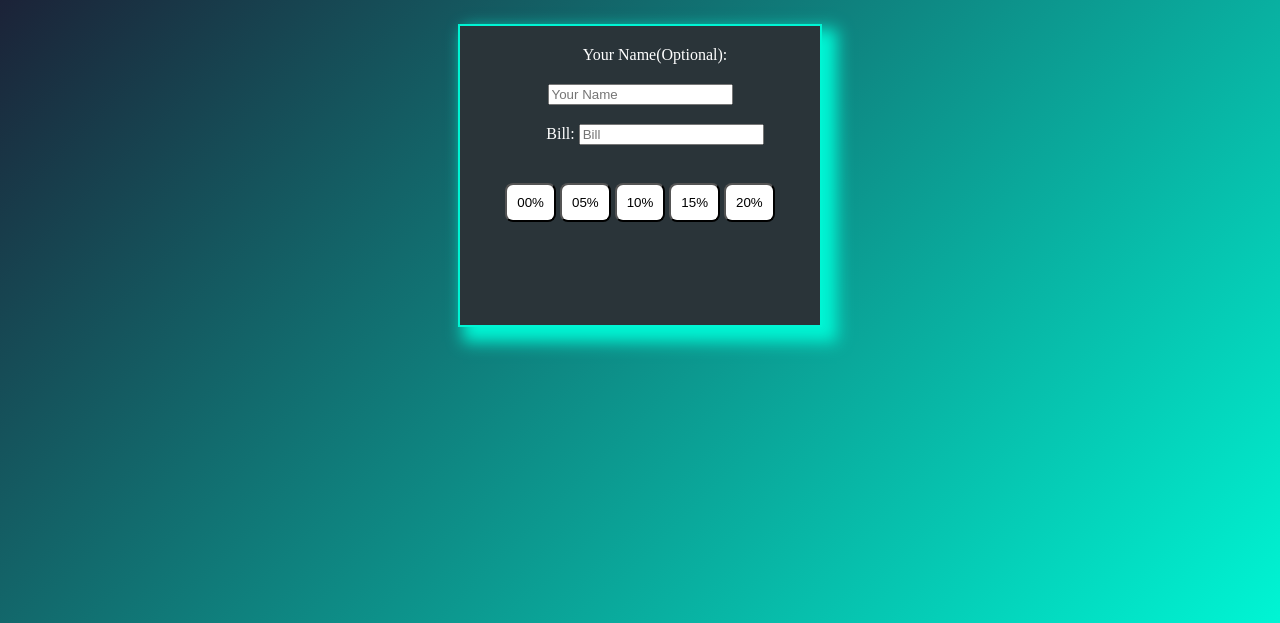
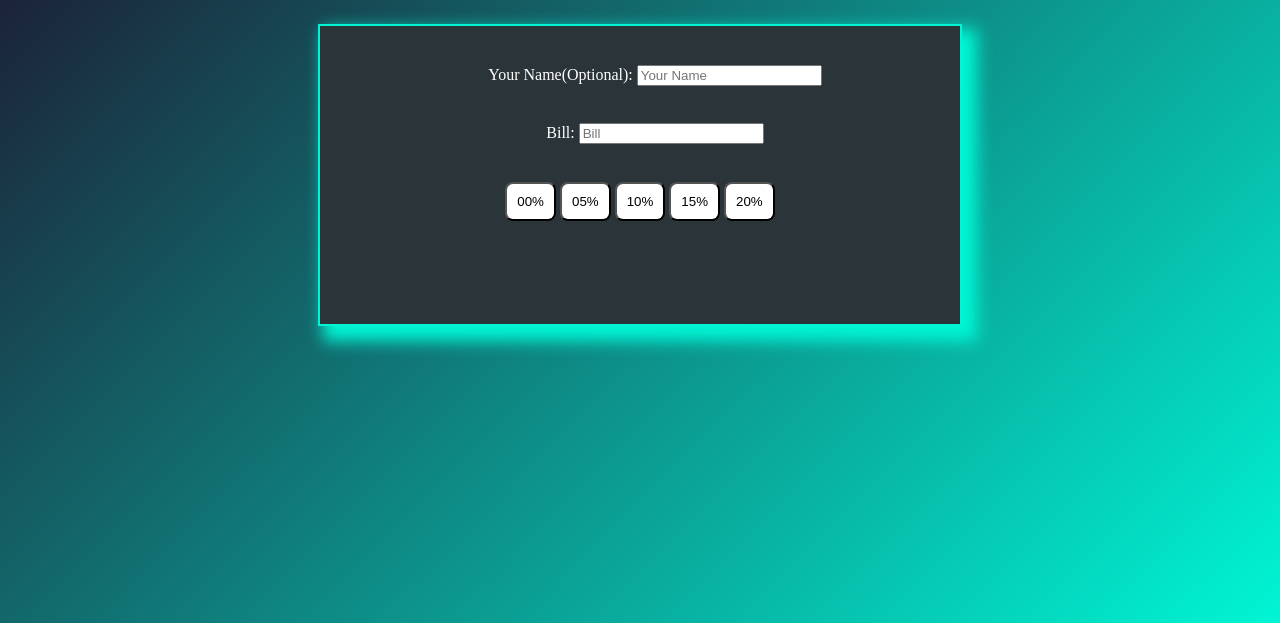
Before and after one commit to Synel96/Tiply, a plain HTML site: page index.html in a window 1280 px wide. Shown: the part 177-800 px from the top of the page. Drawn offline with Linux system fonts and the light colour scheme.

Commit message:
fixing container bug
added maxwidth

```diff
--- a/style.css
+++ b/style.css
@@ -13,7 +13,9 @@ h1 {
   border: solid 2px #00f5d4;
   box-shadow: 10px 10px 15px 5px #00f5d4;
   text-align: center;
-  margin: 20px 450px 20px 450px;
+  margin: 20px auto;
+  max-width: 600px;
+  padding: 20px;
   background-color: #2a3439;
   padding-bottom: 50px;
 }
@@ -27,6 +29,9 @@ body {
   background: linear-gradient(135deg, #1e0f29, #00f5d4);
   background-repeat: no-repeat;
   background-attachment: fixed;
+  overflow-x: hidden;
+  margin: 0;
+  padding: 0;
 }
 
 button {
```
